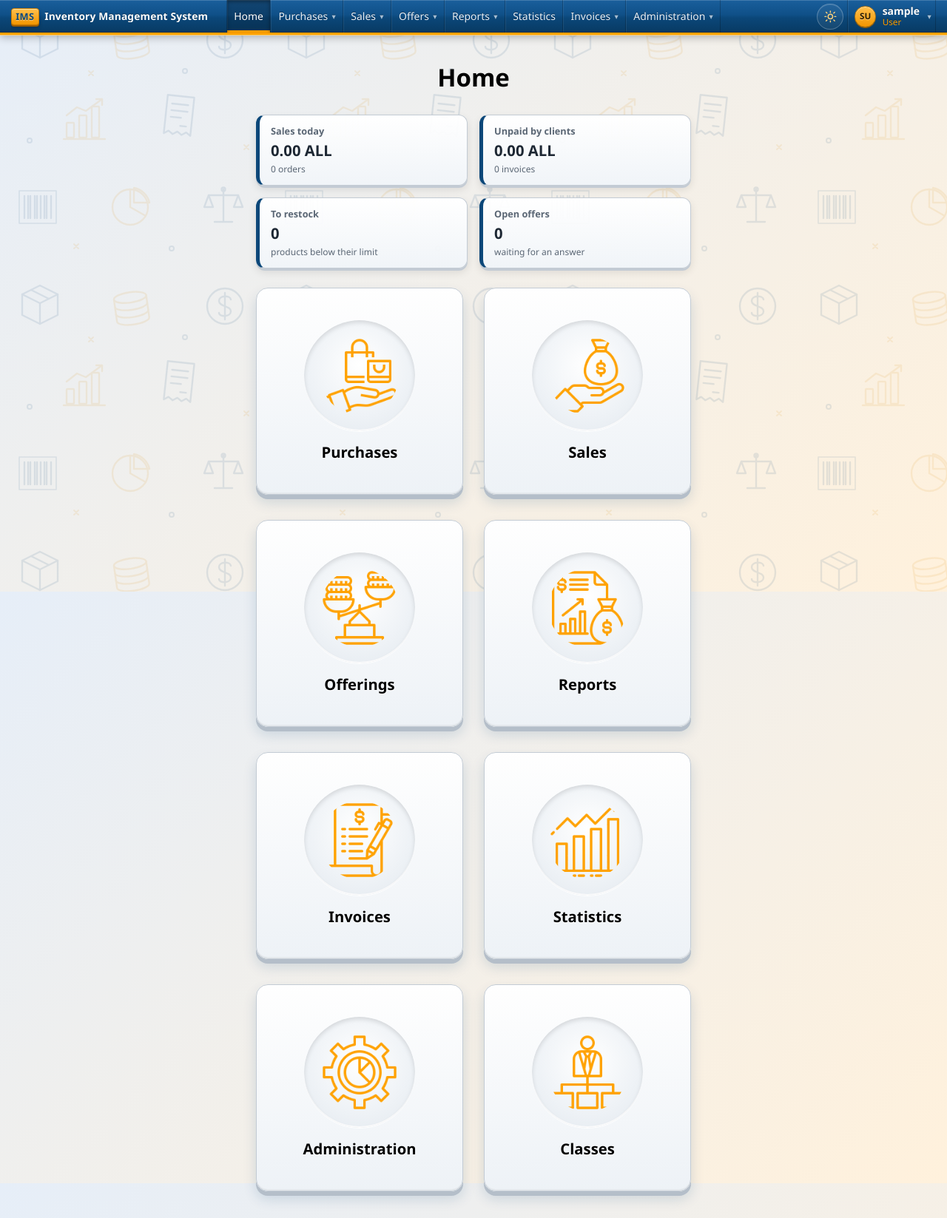
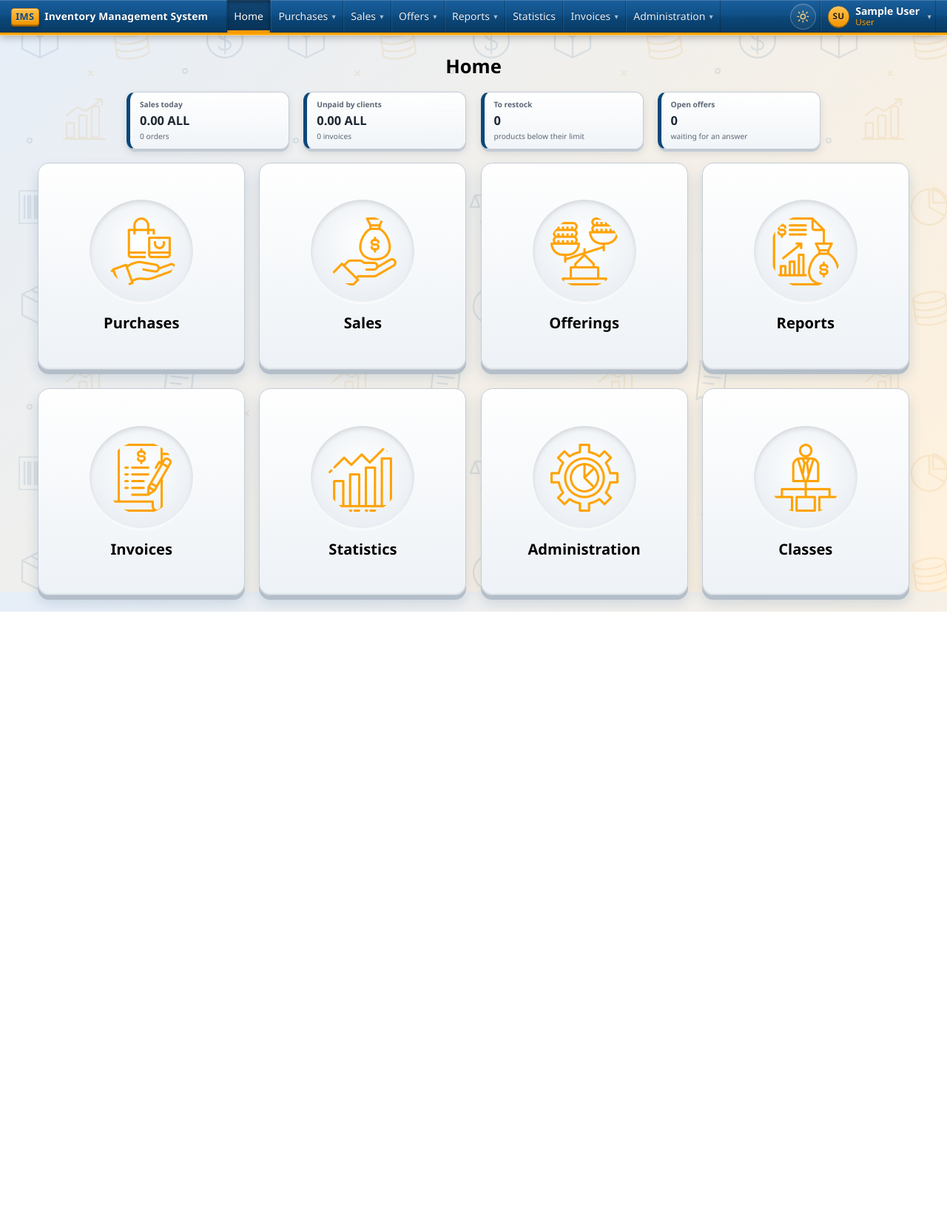
Before and after one commit to GLlgGL/Arkon, a Spring Boot app: page /home in a window 1280 px wide. Shown: the whole page at 74% size. After the commit the page ends 827 px from the top, so only its background shows below. Run offline with Spring Boot 4, Linux system fonts and the light colour scheme; the visitor is signed in with stand-in values (Sample User, id 1); data that the repository does not hold is empty; some of the project's set-up classes (security, data sources, template engines, error pages and the like) are left out, and stand-ins take their place; database files in the repository are not loaded; some libraries are stand-ins or nearby versions.

Commit message:
Show full name on the account button

```diff
--- a/src/main/resources/static/css/app.css
+++ b/src/main/resources/static/css/app.css
@@ -1957,3 +1957,85 @@ img, svg, canvas { max-width: 100%; }
 @media (max-width: 600px) {
   .brand-text { font-size: .74rem; min-width: 7rem; max-width: 12.5rem; }
 }
+
+/* =====================================================================
+   HOME: fit the window in both directions
+   The card size is the smaller of (a) a quarter of the width and (b) half
+   of the height left after the bar, title and figures strip, kept between
+   120px and 300px. Everything inside the cards scales with it.
+   These rules come last and override the earlier fixed home sizes.
+   ===================================================================== */
+body.home-body .home-center {
+  --gap: clamp(12px, 1.5vw, 28px);
+  --tile: clamp(120px, min(calc((100vw - 4rem - 3 * var(--gap)) / 4), calc((100vh - 24rem) / 2)), 300px);
+  width: 100%;
+}
+@supports (height: 100dvh) {
+  body.home-body .home-center {
+    --tile: clamp(120px, min(calc((100vw - 4rem - 3 * var(--gap)) / 4), calc((100dvh - 24rem) / 2)), 300px);
+  }
+}
+body.home-body > main.page { padding-top: clamp(.5rem, 2vh, 1.5rem); padding-bottom: clamp(.5rem, 2vh, 2rem); }
+
+body.home-body .home-title {
+  font-size: clamp(1.3rem, 3.2vh, 2.2rem);
+  margin: clamp(.2rem, 1vh, .75rem) 0 clamp(.6rem, 2vh, 1.5rem);
+}
+
+/* Cards */
+body.home-body .tiles {
+  grid-template-columns: repeat(4, var(--tile));
+  gap: var(--gap);
+  justify-content: center;
+}
+body.home-body .tile {
+  width: var(--tile);
+  height: var(--tile);
+  padding: calc(var(--tile) * .05);
+  gap: calc(var(--tile) * .05);
+  border-radius: calc(var(--tile) * .055);
+}
+body.home-body .tile img {
+  width: calc(var(--tile) * .5);
+  height: calc(var(--tile) * .5);
+  padding: calc(var(--tile) * .075);
+}
+body.home-body .tile span { font-size: clamp(.85rem, calc(var(--tile) * .072), 1.35rem); line-height: 1.2; }
+body.home-body .tile em { font-size: clamp(.68rem, calc(var(--tile) * .05), 1rem); }
+
+/* Figures strip: as wide as the card row, compact on short windows */
+body.home-body .strip {
+  width: min(100%, calc(4 * var(--tile) + 3 * var(--gap)));
+  grid-template-columns: repeat(4, minmax(0, 1fr));
+  gap: var(--gap);
+  margin: 0 auto clamp(.6rem, 2.2vh, 1.75rem);
+}
+body.home-body .strip-item { padding: clamp(.4rem, 1.1vh, .8rem) clamp(.55rem, 1vw, 1rem); }
+body.home-body .strip-item b { font-size: clamp(.95rem, calc(var(--tile) * .075), 1.35rem); }
+body.home-body .strip-label, body.home-body .strip-note { font-size: clamp(.68rem, calc(var(--tile) * .045), .85rem); }
+
+/* Short windows (e.g. half-height or small laptop screens): slimmer strip */
+@media (max-height: 760px) {
+  body.home-body .strip-note { display: none; }
+  body.home-body .home-center { --tile: clamp(110px, min(calc((100vw - 4rem - 3 * var(--gap)) / 4), calc((100vh - 19rem) / 2)), 300px); }
+}
+
+/* Narrower windows: strip in two rows so its text has room */
+@media (max-width: 900px) {
+  body.home-body .strip { grid-template-columns: repeat(2, minmax(0, 1fr)); }
+}
+
+/* Phones: two cards per row, sized by the width; the page scrolls */
+@media (max-width: 640px) {
+  body.home-body .home-center {
+    --gap: 12px;
+    --tile: min(calc((100vw - 1.5rem - var(--gap)) / 2), 220px);
+  }
+  body.home-body .tiles { grid-template-columns: repeat(2, var(--tile)); }
+  body.home-body .strip { width: min(100%, calc(2 * var(--tile) + var(--gap))); }
+  body.home-body .strip-note { display: none; }
+}
+
+/* Top-right account button shows the full name; very long names are kept to one line */
+.acct-name { max-width: 13rem; white-space: nowrap; overflow: hidden; text-overflow: ellipsis; }
+@media (max-width: 1250px) { .acct-name { max-width: 9rem; } }
--- a/src/main/resources/templates/fragments/layout.html
+++ b/src/main/resources/templates/fragments/layout.html
@@ -143,7 +143,7 @@
                         <span class="avatar small" aria-hidden="true"
                               th:text="${#strings.toUpperCase(#strings.substring(currentUser.firstName,0,1) + #strings.substring(currentUser.lastName,0,1))}">SA</span>
                         <span class="acct-text">
-                            <span class="acct-name" th:text="${currentUser.username}">admin</span>
+                            <span class="acct-name" th:text="${currentUser.fullName}" th:title="${currentUser.fullName}">Gabriel Lami</span>
                             <span class="acct-role" th:text="${currentUser.admin} ? #{role.admin} : #{role.user}">Administrator</span>
                         </span>
                     </summary>
```
Also changed, not shown: README.md, 3 other files.
